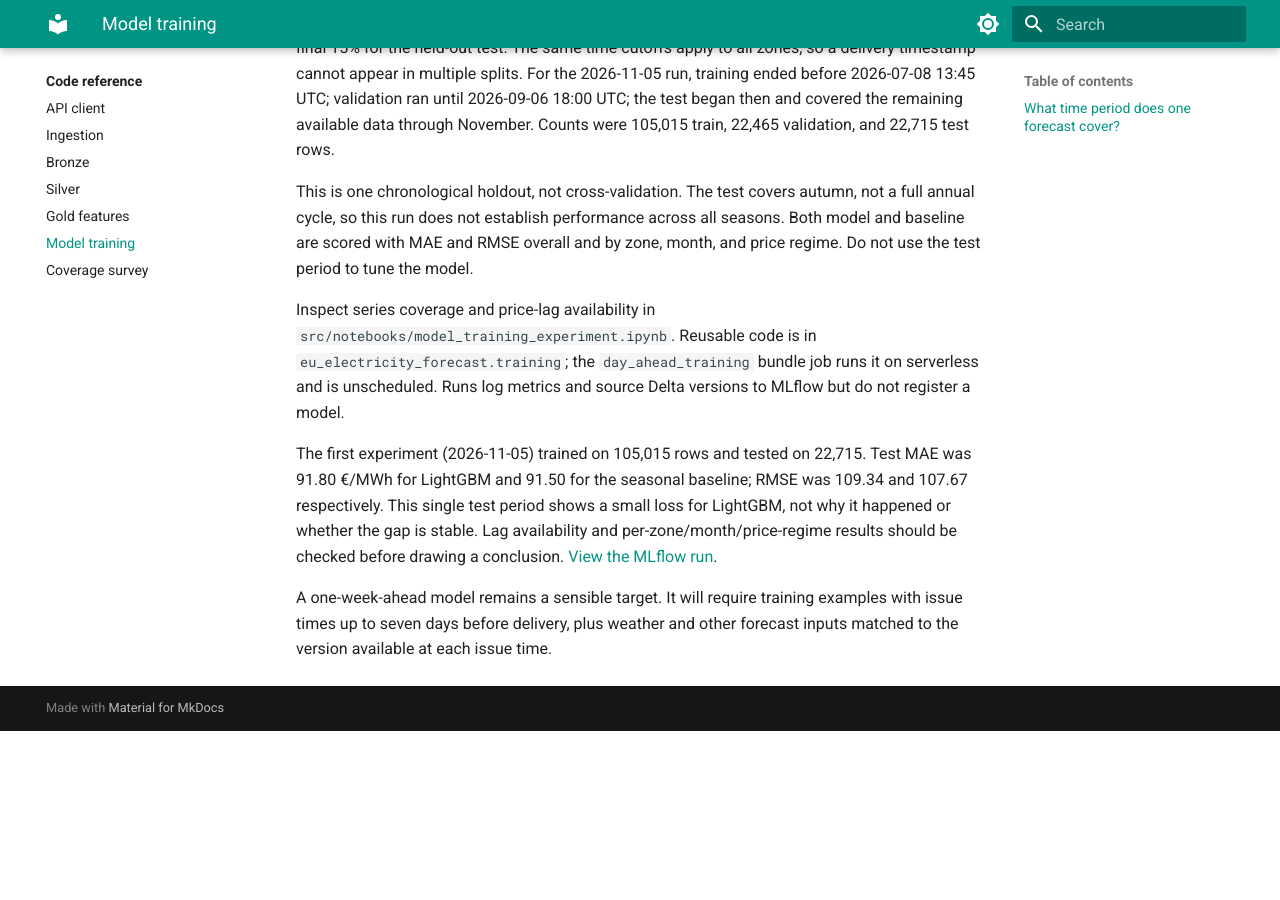
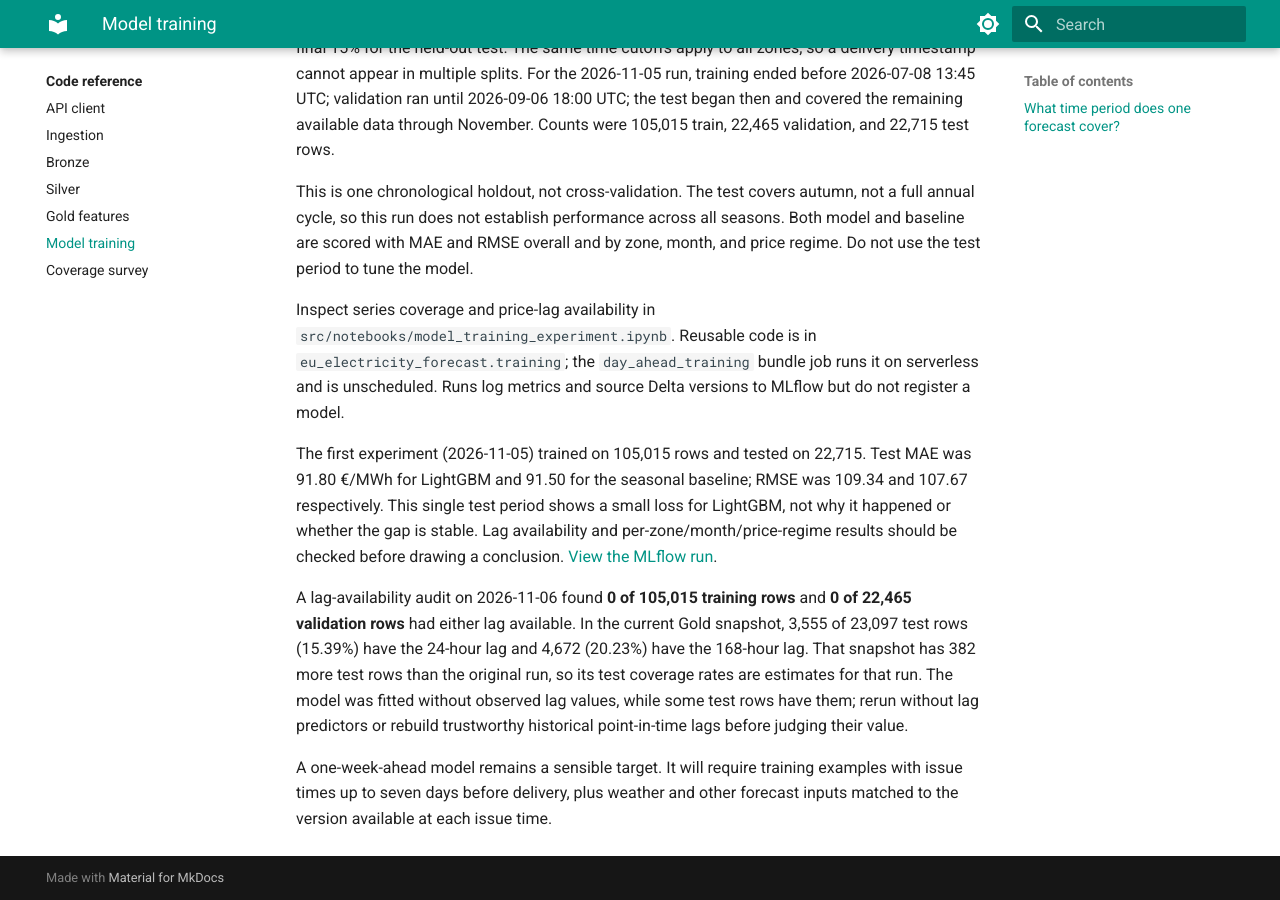
Before and after one commit to pdemeulenaer/eu-electricity-forecast, an MkDocs documentation site: the page built from docs/reference/training.md, in a window 1280 px wide and 900 px high, scrolled down 1324 px. Built offline with MkDocs 1.6.1 and Material for MkDocs 9.7.7, drawn with Linux system fonts in a browser that asks for light colours; before the commit the page ends 2055 px from its top, so only the background shows below that.

Commit message:
caveat detected: missing lagged data

```diff
--- a/docs/reference/training.md
+++ b/docs/reference/training.md
@@ -71,6 +71,15 @@ for LightGBM, not why it happened or whether the gap is stable. Lag availability
 and per-zone/month/price-regime results should be checked before drawing a
 conclusion. [View the MLflow run](https://dbc-b0577817-50e1.cloud.databricks.com/ml/experiments/4359392245988199/runs/852d07c337274a43b2c1df2cf65ca763).
 
+A lag-availability audit on 2026-11-06 found **0 of 105,015 training rows** and
+**0 of 22,465 validation rows** had either lag available. In the current Gold
+snapshot, 3,555 of 23,097 test rows (15.39%) have the 24-hour lag and 4,672
+(20.23%) have the 168-hour lag. That snapshot has 382 more test rows than the
+original run, so its test coverage rates are estimates for that run. The model
+was fitted without observed lag values, while some test rows have them; rerun
+without lag predictors or rebuild trustworthy historical point-in-time lags
+before judging their value.
+
 A one-week-ahead model remains a sensible target. It will require training
 examples with issue times up to seven days before delivery, plus weather and
 other forecast inputs matched to the version available at each issue time.
```
Also changed, not shown: src/notebooks/model_training_experiment.ipynb.
